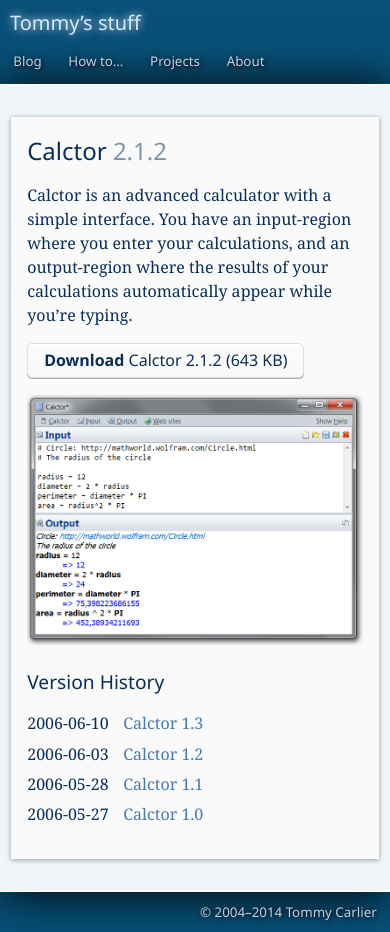
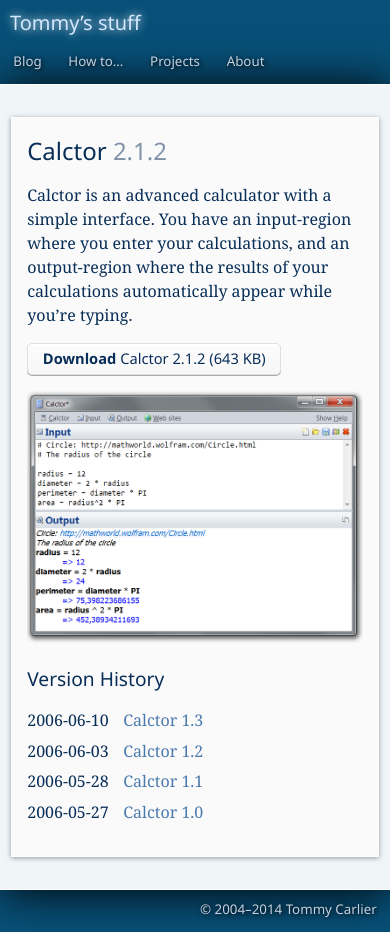
Before and after one commit to tommy-carlier/www.tcx.be, a Jekyll site: the page built from projects/calctor/index.html, in a window 390 px wide. Built offline with Jekyll 4.4.1, drawn with Linux system fonts in a browser that asks for light colours.

Commit message:
Tweaked styling of download buttons

```diff
--- a/assets/site.sass
+++ b/assets/site.sass
@@ -162,16 +162,10 @@
   font: $download-font
   display: inline-block
 
-#about-picture
-  float: right
-  width: 200px
-  height: 200px
-  margin: -2em -0.5em 1em 1em
-  border-radius: 100px
-
 @media screen
   .page .download
     text-decoration: none
+    text-align: center
     line-height: 200%
     padding: 0 1em 1px
     background: $download-background-color
@@ -190,6 +184,13 @@
     &:focus, &:hover
       color: $download-text-color
       border-color: $download-border-color
+
+#about-picture
+  float: right
+  width: 200px
+  height: 200px
+  margin: -2em -0.5em 1em 1em
+  border-radius: 100px
 
 @media print
 
@@ -285,6 +286,9 @@
   h2, .list h1
     font-size: 120%
 
+  .download
+    font-size: 11pt
+
   #about-picture
     width: 100px
     height: 100px
```
